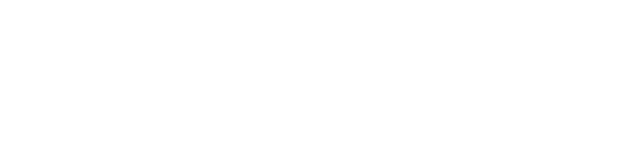
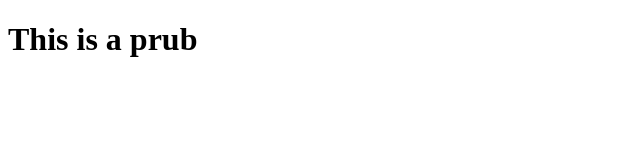
Before and after one commit to JuanDiegoSic/studio-dev-lessons, a plain HTML site: page INDEX.HTML in a window 1280 px wide. Shown: the whole page, without its empty margins (0-640 px from the left). Drawn offline with Linux system fonts and the light colour scheme.

Commit message:
I Add a new line for prub

```diff
--- a/INDEX.HTML
+++ b/INDEX.HTML
@@ -7,5 +7,8 @@
     <title>LESSON1</title>
   </head>
   <body>
+      <h1>
+          This is a prub
+      </h1>
   </body>
 </html>
```
Also changed, not shown: README.txt.
